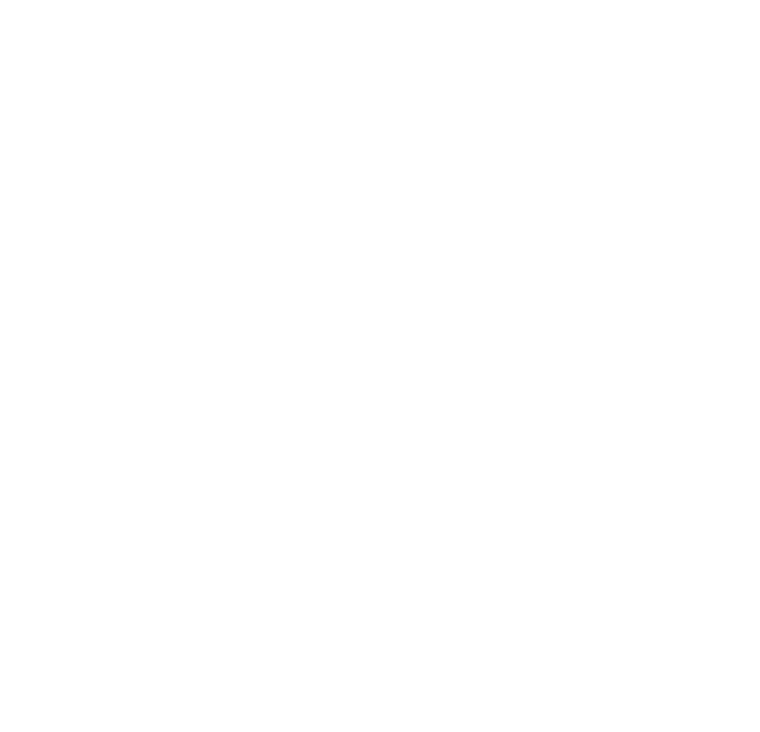
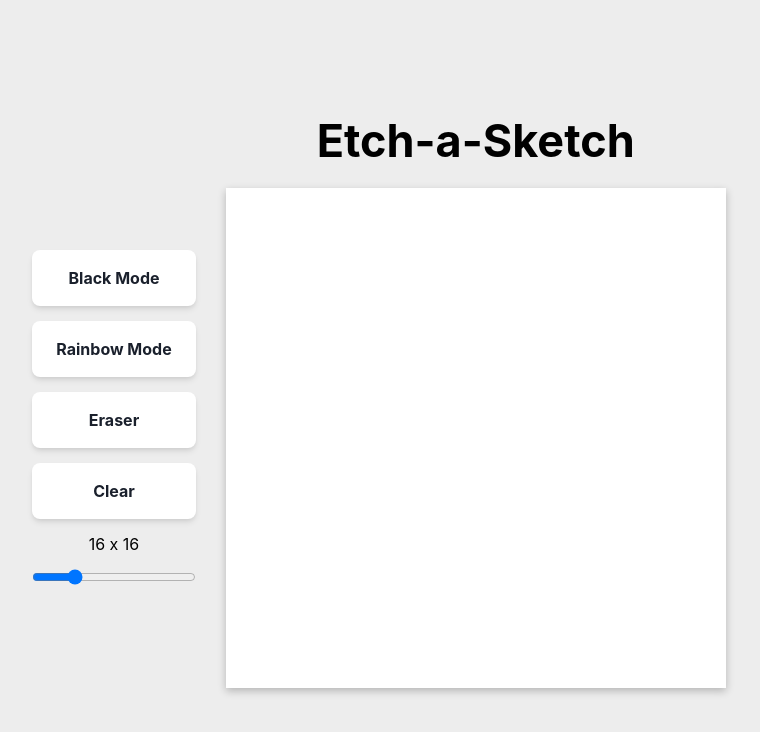
Before and after one commit to darkosel3/etch-sketch, a plain HTML site: page index.html in a window 1280 px wide. Shown: the whole page, without its empty margins (261-1021 px from the left). Drawn offline with Linux system fonts and the light colour scheme.

Commit message:
Finished

```diff
--- a/index.html
+++ b/index.html
@@ -8,5 +8,27 @@
 		<script defer src="script.js"></script>
 		<title>Document</title>
 	</head>
-	<body></body>
+	<body>
+		<div class="container">
+			<div class="options">
+				<!-- <button class="button-47" role="button" id="colorBtn">
+					Color Mode
+				</button> -->
+				<button class="button-47" role="button" id="blackBtn">
+					Black Mode
+				</button>
+				<button class="button-47" role="button" id="rainbowBtn">
+					Rainbow Mode
+				</button>
+				<button class="button-47" role="button" id="eraserBtn">Eraser</button>
+				<button class="button-47" role="button" id="clearBtn">Clear</button>
+				<div id="sizeValue" class="size-value">16 x 16</div>
+				<input id="sizeSlider" type="range" value="16" min="1" max="64" />
+			</div>
+			<div>
+				<div><h1 class="h1">Etch-a-Sketch</h1></div>
+				<div class="divContainer"></div>
+			</div>
+		</div>
+	</body>
 </html>
--- a/script.js
+++ b/script.js
@@ -0,0 +1,86 @@
+
+
+const rangeInput = document.getElementById( 'sizeSlider' );
+const sizeValue = document.getElementById( 'sizeValue' );
+const gridContainer = document.getElementsByClassName( 'divContainer' )[0];
+const clearButton = document.getElementById( 'clearBtn' );
+const rainBowButton = document.getElementById( 'rainbowBtn' );
+const blackButton = document.getElementById( 'blackBtn' );
+const eraserButton = document.getElementById( 'eraserBtn' );
+let type;
+let currentSize;
+
+
+
+// rangeInput.onmousemove = ( e ) => updateGrid( e.target.value );
+
+const clearDivs = function () {
+  gridContainer.querySelectorAll( 'div' ).forEach( e => e.style.backgroundColor = 'white' );
+};
+
+const updateSizeValue = function ( input ) {
+  sizeValue.innerText = `${input} x ${input}`;
+};
+
+const colorGrid = function ( e ) {
+  if ( type === 'black' ) {
+    console.log( "black" );
+    this.style.backgroundColor = 'black';
+  }
+  else if ( type === 'rainbow' ) {
+    console.log( "rainBow" );
+    this.style.backgroundColor = randomRGBN();
+  } else {
+    this.style.backgroundColor = 'white';
+  }
+};
+
+const randomRGBN = function () {
+  let r = Math.floor( Math.random() * 255 );
+  let g = Math.floor( Math.random() * 255 );
+  let b = Math.floor( Math.random() * 255 );
+  return `rgb(${r} ${g} ${b})`;
+};
+
+const rainBow = function () {
+  type = 'rainbow';
+  clearDivs();
+};
+const blackColor = function () {
+  type = 'black';
+  clearDivs();
+};
+const whiteColor = function () {
+  console.log( "11" );
+  type = 'white';
+};
+
+
+const updateGrid = function ( gridNumber ) {
+  let gridArea = gridNumber * gridNumber;
+  gridContainer.style.gridTemplateColumns = `repeat(${gridNumber}, 1fr)`;
+  gridContainer.style.gridTemplateRows = `repeat(${gridNumber}, 1fr)`;
+  for ( let i = 0; i < gridArea; i++ ) {
+    let gridItem = document.createElement( 'div' );
+    gridContainer.insertAdjacentElement( 'beforeend', gridItem );
+    gridItem.style.backgroundColor = 'white';
+  }
+  let gridPixels = gridContainer.querySelectorAll( 'div' );
+
+  gridPixels.forEach( gridPixel => gridPixel.addEventListener( 'mouseover', colorGrid ) );
+  type = 'black';
+};
+
+
+rangeInput.oninput = function ( e ) {
+  clearDivs();
+  currentSize = e.target.value;
+  updateSizeValue( e.target.value );
+  updateGrid( e.target.value );
+};
+
+clearButton.addEventListener( 'click', clearDivs );
+rainBowButton.addEventListener( 'click', rainBow );
+blackButton.addEventListener( 'click', blackColor );
+eraserButton.addEventListener( 'click', whiteColor );
+updateGrid( 16 );
--- a/styles.css
+++ b/styles.css
@@ -0,0 +1,93 @@
+*,
+*::before,
+*::after {
+	box-sizing: border-box;
+	padding: 0;
+	margin: 0;
+}
+
+html {
+	/* footer support */
+	position: relative;
+	min-height: 100%;
+}
+body {
+	background-color: #ededed;
+	font-family: Inter, sans-serif;
+}
+
+.container {
+	display: flex;
+	justify-content: center;
+	align-items: center;
+	height: 100vh;
+}
+.divContainer {
+	display: grid;
+	width: 500px;
+	height: 500px;
+	background-color: #fefefe;
+	box-shadow: rgba(0, 0, 0, 0.24) 0px 3px 8px;
+}
+
+.options {
+	height: 200px;
+	display: flex;
+	flex-direction: column;
+	align-items: space-between;
+	justify-content: space-between;
+	margin-right: 30px;
+	margin-bottom: 100px;
+	gap: 15px;
+}
+
+.size-value {
+	text-align: center;
+}
+
+.h1 {
+	text-align: center;
+	font-size: 45px;
+	margin-bottom: 20px;
+	color: 1a202c;
+}
+
+/* <!-- HTML !-->
+<button class="button-85" role="button">Button 85</button> */
+
+/* CSS
+<!-- HTML !-->
+<button class="button-47" role="button">Button 47</button> */
+
+/* CSS */
+.button-47 {
+	align-items: center;
+	background: #ffffff;
+	border: 0 solid #e2e8f0;
+	box-shadow: 0 4px 6px -1px rgba(0, 0, 0, 0.1),
+		0 2px 4px -1px rgba(0, 0, 0, 0.06);
+	box-sizing: border-box;
+	color: #1a202c;
+	display: inline-flex;
+	font-family: Inter, sans-serif;
+	font-size: 1rem;
+	font-weight: 700;
+	height: 56px;
+	justify-content: center;
+	line-height: 24px;
+	overflow-wrap: break-word;
+	padding: 24px;
+	text-decoration: none;
+	width: auto;
+	border-radius: 8px;
+	cursor: pointer;
+	user-select: none;
+	-webkit-user-select: none;
+	touch-action: manipulation;
+	transition: all 0.4s ease-in;
+}
+
+.button-47:hover {
+	background-color: #1a202c;
+	color: #ffffff;
+}
```
